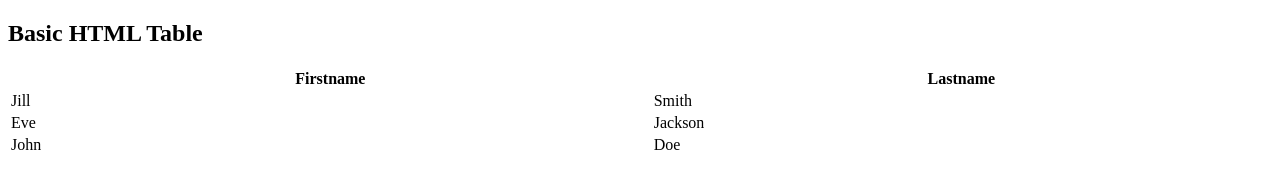
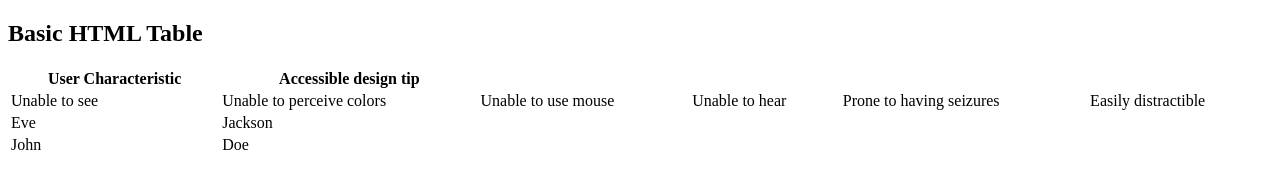
Before and after one commit to Laysardz/Laysa-Lizardo, a plain HTML site: page accessibility.html in a window 1280 px wide. Drawn offline with Linux system fonts and the light colour scheme.

Commit message:
Update accessibility.html

```diff
--- a/accessibility.html
+++ b/accessibility.html
@@ -9,12 +9,16 @@
 
 <table style="width:100%">
   <tr>
-    <th>Firstname</th>
-    <th>Lastname</th>
+    <th>User Characteristic</th>
+    <th>Accessible design tip</th>
   </tr>
   <tr>
-    <td>Jill</td>
-    <td>Smith</td>
+    <td>Unable to see</td>
+    <td>Unable to perceive colors</td>
+    <td>Unable to use mouse</td>
+    <td>Unable to hear</td>
+    <td>Prone to having seizures</td>
+    <td>Easily distractible</td>
   </tr>
   <tr>
     <td>Eve</td>
```
